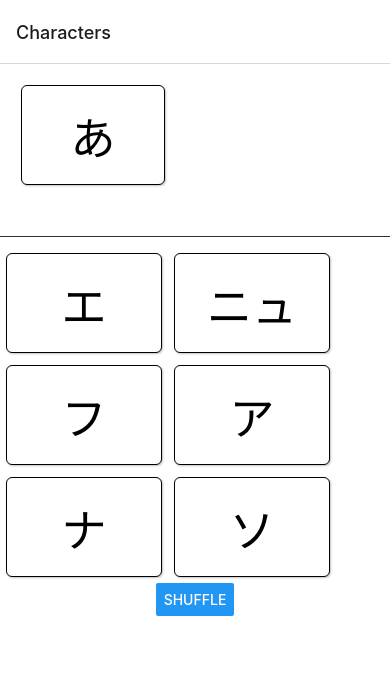
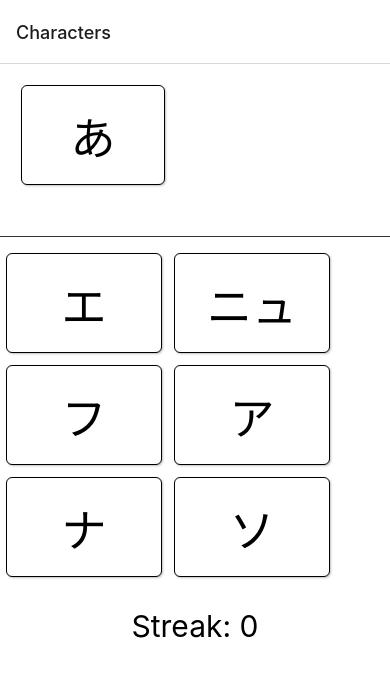
Before and after one commit to LuisSalTorro/Japanese-Character-Study-Game, a React Native app: screen / in a window 390 px wide. Both pictures are taken after a click on the button "GO TO THE MAIN PAGE". Shown: the top 676 px of the page. Built offline with nearby package versions, Linux system fonts and the light colour scheme.

Commit message:
Add streak and refresh on correct answers

```diff
--- a/src/Components/CharacterCard.jsx
+++ b/src/Components/CharacterCard.jsx
@@ -10,17 +10,11 @@ const CharacterCard = props => {
     const [cardStyle, setCardStyle] = useState({
         opacity: 1,
     })
-    const [characterStyle, setCharacterStyle] = useState({
-
-    })
 
     const onPressOut = () => {
         setCardStyle({
             opacity: 1,
             backgroundColor: '#fff'
-        })
-        setCharacterStyle({
-
         })
         let color = onPressFunction(characterSet)
         setCardStyle({
@@ -38,9 +32,6 @@ const CharacterCard = props => {
     const onPressIn = () => {
         setCardStyle({
             transform: [{scale: 1.2}]
-        })
-        setCharacterStyle({
-
         })
     }
 
@@ -95,7 +86,6 @@ const CharacterCard = props => {
             borderRadius: 6,
             flex: 1,
         },
-        dynamicCharacter: characterStyle,
         cardOpacity: cardStyle
         });
 
--- a/src/MainDisplay/FrontPage.jsx
+++ b/src/MainDisplay/FrontPage.jsx
@@ -20,6 +20,7 @@ const FrontPage = props => {
   const [topCardAlphabet, setTopCardAlphabet] = useState('Hiragana') // will be passed down by props
   const [bottomCardsAlphabet, setBottomCardsAlphabet] = useState('Katakana') // will be passed down by props
 
+  const [correctStreak, setCorrectStreak] = useState(0)
   useEffect(() => {
     changeTopCard()
     selectRandomCharacters()
@@ -91,9 +92,14 @@ const FrontPage = props => {
 
   const getCardValueOnPress = selectedCharacterSet => {
     if (selectedCharacterSet.Hiragana === topCard.Hiragana) {
+      setTimeout(()=> {
+        randomize()
+      }, 400)
+      setCorrectStreak(correctStreak + 1)
       return 'rgba(75, 181, 67, 1)'
     }
     else {
+      setCorrectStreak(0)
       return 'rgba(230, 35, 5, 1)'
     }
   }
@@ -119,10 +125,9 @@ const FrontPage = props => {
               { topCard && displayChoiceCards() }
             </View>
           </View>
-          <Button
-            title='shuffle'
-            onPress={() => randomize()}
-          />
+          <Text style={styles.streak}>
+            Streak: {correctStreak}
+          </Text>
         </View>
       </ScrollView>
   )
@@ -145,12 +150,14 @@ const styles = StyleSheet.create({
   },
   bottomCards: {
         width: '100%',
-        // flex: 1,
-        // flexDirection: 'row',
         flexWrap: 'wrap',
   },
   outerContainer: {
     backgroundColor: '#fff'
+  },
+  streak: {
+    fontSize: 30,
+    margin: 25
   }
 });
 
```
